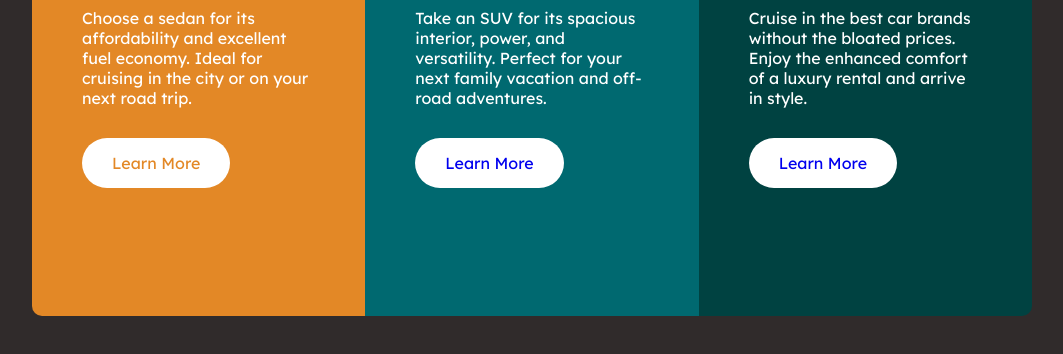
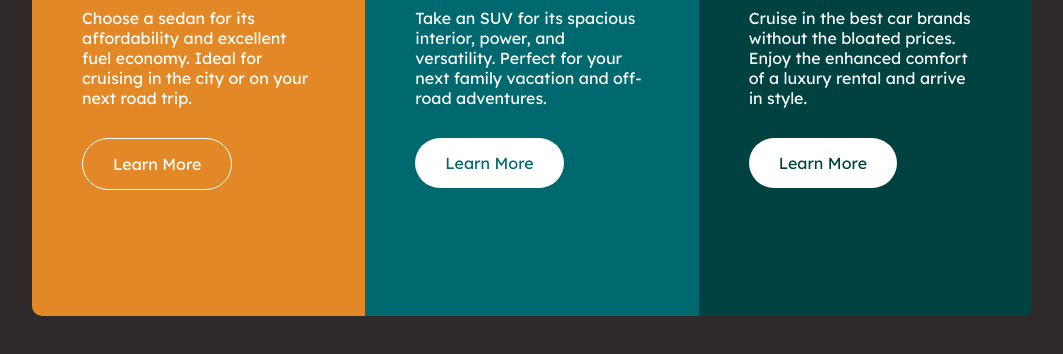
Before and after one commit to FedeSimbron/3-column-preview-card-component, a plain HTML site: page index.html in a window 1280 px wide. In both pictures the pointer is over the link 264 px from the left and 547 px from the top of the page. Shown: the part 384-738 px from the top of the page, without its empty margins (108-1171 px from the left). Drawn offline with Linux system fonts and the light colour scheme.

Commit message:
arreglando-errores

```diff
--- a/css/style.css
+++ b/css/style.css
@@ -44,6 +44,12 @@ p{
     border-radius: 30px;
 }
 
+.container-cajas a:hover {
+    background-color: rgba(255, 255, 255, 0);
+    border: 1px solid #fff;
+    color:#fff;
+}
+
 .caja-uno{
     background-color:hsl(31, 77%, 52%) ;
     color: #fff;
@@ -53,10 +59,11 @@ p{
 .caja-uno a{
     color: hsl(31, 77%, 52%);
 }
-.caja-dos{
+
+.caja-dos a{
     color:hsl(184, 100%, 22%) ;
 }
-.caja-tres{
+.caja-tres a{
     color:hsl(179, 100%, 13%) ;
 }
 
```
